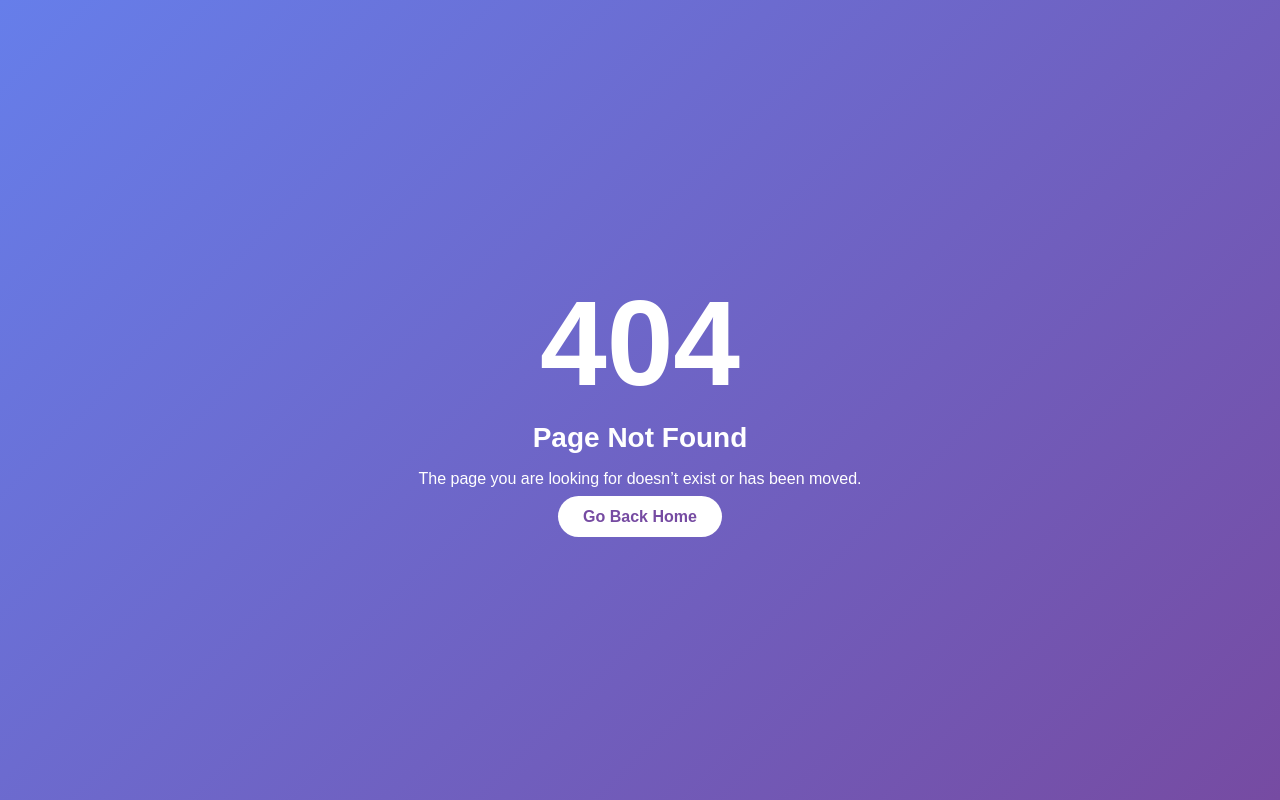
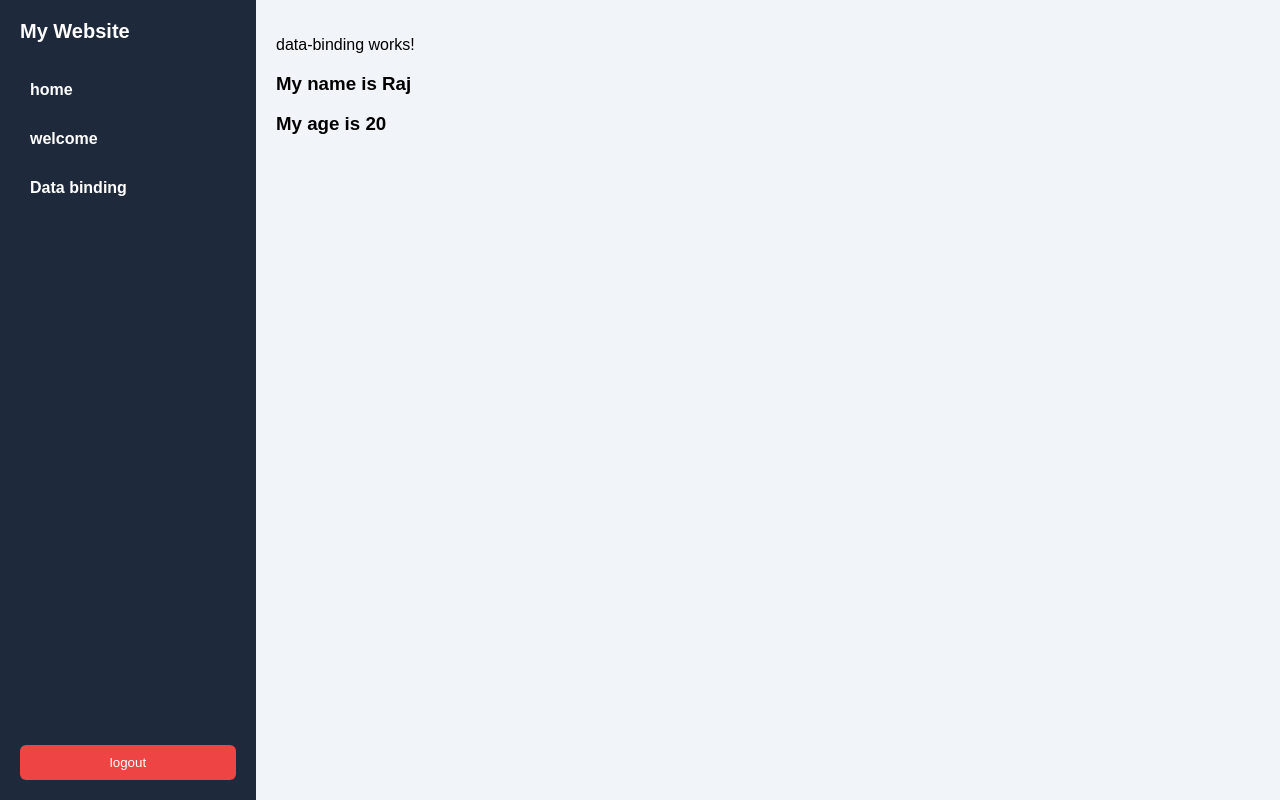
Before and after one commit to jagadeesh666-tech/my-app-apr26, an Angular app: page /dashboard/data-binding in a window 1280 px wide. Before the commit this address had no page. Built offline with nearby package versions, Linux system fonts and the light colour scheme.

Commit message:
Data-binding in interpolation

```diff
--- a/src/app/app-routing.module.ts
+++ b/src/app/app-routing.module.ts
@@ -5,12 +5,14 @@ import { DashboardComponent } from './dashboard/dashboard.component';
 import { PageNotFoundComponent } from './page-not-found/page-not-found.component';
 import { HomeComponent } from './home/home.component';
 import { WelcomeComponent } from './welcome/welcome.component';
+import { DataBindingComponent } from './data-binding/data-binding.component';
 
 const routes: Routes = [
   {path:'login', component:LoginComponent},
   {path:'dashboard', component:DashboardComponent, children:[
     {path:"home",component:HomeComponent},
-    {path:'welcome', component:WelcomeComponent}
+    {path:'welcome', component:WelcomeComponent},
+    {path:"data-binding", component:DataBindingComponent}
   ]},
    {path:'', component:LoginComponent},
    {path:'**', component:PageNotFoundComponent}
--- a/src/app/app.module.ts
+++ b/src/app/app.module.ts
@@ -8,6 +8,7 @@ import { DashboardComponent } from './dashboard/dashboard.component';
 import { PageNotFoundComponent } from './page-not-found/page-not-found.component';
 import { HomeComponent } from './home/home.component';
 import { WelcomeComponent } from './welcome/welcome.component';
+import { DataBindingComponent } from './data-binding/data-binding.component';
 
 @NgModule({
   declarations: [
@@ -16,7 +17,8 @@ import { WelcomeComponent } from './welcome/welcome.component';
     DashboardComponent,
     PageNotFoundComponent,
     HomeComponent,
-    WelcomeComponent
+    WelcomeComponent,
+    DataBindingComponent
   ],
   imports: [
     BrowserModule,
--- a/src/app/dashboard/dashboard.component.html
+++ b/src/app/dashboard/dashboard.component.html
@@ -3,6 +3,7 @@
         <div class="logo">My Website</div>
         <h1 routerLink="home">home</h1>
         <h1 routerLink="welcome">welcome</h1>
+        <h1 routerLink="data-binding">Data binding</h1>
 
         <button routerLink="/login">logout</button>
     </div>
--- /dev/null
+++ b/src/app/data-binding/data-binding.component.html
@@ -0,0 +1,6 @@
+<p>data-binding works!</p>
+
+<!-- interpolation -->
+
+<h3>My name is {{name}}</h3>
+<h3>My age is {{age}}</h3>
--- /dev/null
+++ b/src/app/data-binding/data-binding.component.ts
@@ -0,0 +1,13 @@
+import { Component } from '@angular/core';
+
+@Component({
+  selector: 'app-data-binding',
+  templateUrl: './data-binding.component.html',
+  styleUrls: ['./data-binding.component.css']
+})
+export class DataBindingComponent {
+
+  name:string ="Raj";
+  age:number = 20;
+
+}
```
Also changed, not shown: src/app/data-binding/data-binding.component.css (added), 2 other files (tests, documents, lock files or other folders).
